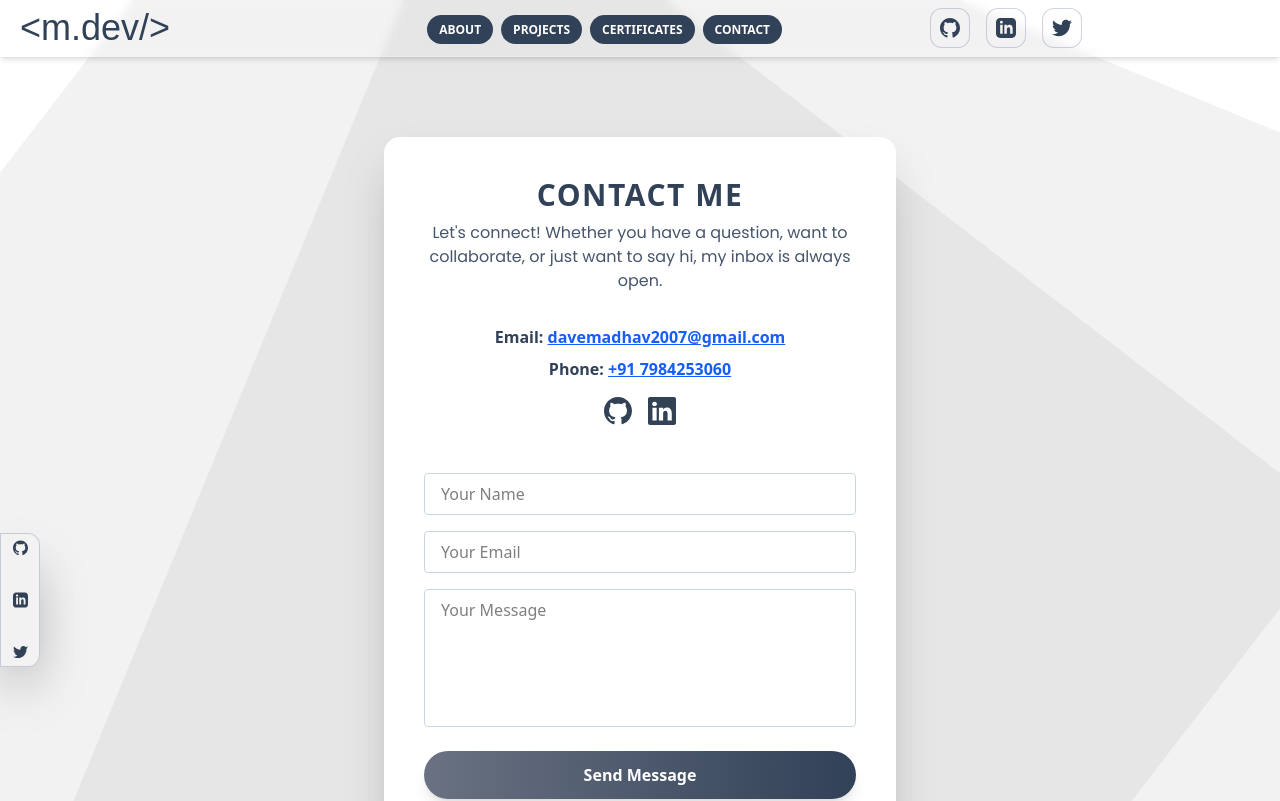
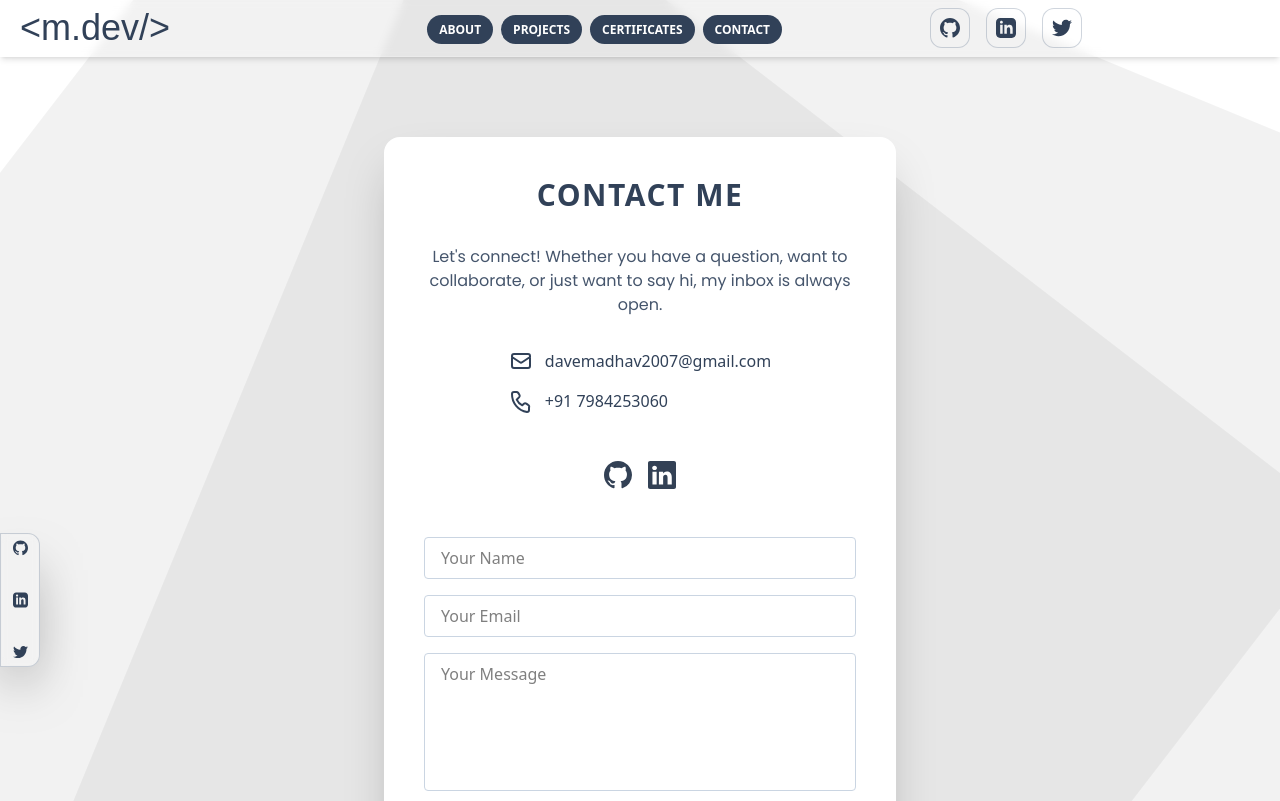
Before and after one commit to devmdave/my-portfolio, a Next.js app: page /contact in a window 1280 px wide. Shown: the top 801 px of the page. Built offline with nearby package versions, Linux system fonts and the light colour scheme; a web font is replaced by a local one.

Commit message:
some ui fixes on contact page

```diff
--- a/pages/contact.js
+++ b/pages/contact.js
@@ -16,33 +16,63 @@ export default function Contact() {
         <Navbar />
 
         <div className="mb-30 mx-auto animate-fadeInUp max-md:h-auto max-md:w-[80vw] bg-white shadow-2xl rounded-2xl max-w-lg w-full p-10 flex flex-col items-center">
-          <h2 className="text-3xl font-bold text-slate-700 mb-2 uppercase tracking-wider text-center">
+          <h2 className="text-3xl font-bold text-slate-700 mb-[4vh] uppercase tracking-wider text-center">
             Contact Me
           </h2>
           <p className="poppins-regular text-slate-600 mb-8 text-center">
-            Let's connect! Whether you have a question, want to collaborate, or just want to say hi, my inbox is always open.
+            Let's connect! Whether you have a question, want to collaborate, or
+            just want to say hi, my inbox is always open.
           </p>
           <div className="w-full mb-8">
             <div className="flex flex-col items-center space-y-2">
-              <div className="text-slate-700 font-semibold">
-                Email:{" "}
-                <a
-                  href="mailto:davemadhav2007@gmail.com"
-                  className="text-blue-600 underline hover:text-blue-800 transition-colors duration-300"
+              <div class="text-slate-700">
+                <ul class="space-y-4">
+                  <li class="flex items-center gap-3">
+                    <svg
+                      xmlns="http://www.w3.org/2000/svg"
+                      class="w-6 h-6 text-slate-700 flex-shrink-0"
+                      fill="none"
+                      viewBox="0 0 24 24"
+                      stroke="currentColor"
+                      aria-hidden="true"
                     >
+                      <path
+                        stroke-linecap="round"
+                        stroke-linejoin="round"
+                        stroke-width="2"
+                        d="M3 8l7.89 5.26a2 2 0 002.22 0L21 8M5 19h14a2 2 0 002-2V7a2 2 0 00-2-2H5a2 2 0 00-2 2v10a2 2 0 002 2z"
+                      />
+                    </svg>
+                    <a href="mailto:davemadhav2007@gmail.com" class="hover:underline">
                       davemadhav2007@gmail.com
                     </a>
-              </div>
-              <div className="text-left text-slate-700 font-semibold">
-                Phone:{" "}
-                <a
-                  href="tel:+917984253060"
-                  className="text-blue-600 underline hover:text-blue-800 transition-colors duration-300"
+                    <span class="sr-only">Email</span>
+                  </li>
+
+                  <li class="flex items-center gap-3">
+                    <svg
+                      xmlns="http://www.w3.org/2000/svg"
+                      class="w-6 h-6 text-slate-700 flex-shrink-0"
+                      fill="none"
+                      viewBox="0 0 24 24"
+                      stroke="currentColor"
+                      aria-hidden="true"
                     >
+                      <path
+                        stroke-linecap="round"
+                        stroke-linejoin="round"
+                        stroke-width="2"
+                        d="M3 5a2 2 0 012-2h2.5a2 2 0 011.7.9l1.2 1.8a2 2 0 01-.2 2.4L7.7 10.7a11.04 11.04 0 005.6 5.6l1.6-1.5a2 2 0 012.4-.2l1.8 1.2A2 2 0 0120 18.5V21a2 2 0 01-2 2A18 18 0 013 5z"
+                      />
+                    </svg>
+                    <a href="tel:+1234567890" class="hover:underline">
                       +91 7984253060
                     </a>
+                    <span class="sr-only">Phone</span>
+                  </li>
+                </ul>
               </div>
-              <div className="flex space-x-4 mt-2">
+              <div className="flex space-x-4 mt-[5vh]">
                 <a
                   href="https://github.com/devmdave"
                   target="_blank"
@@ -50,8 +80,13 @@ export default function Contact() {
                   className="hover:scale-125 transition-transform duration-300"
                   aria-label="GitHub"
                 >
-                  <svg width="28" height="28" fill="#334155" viewBox="0 0 16 16">
-                    <path d="M8 0C3.58 0 0 3.58 0 8c0 3.54 2.29 6.53 5.47 7.59.4.07.55-.17.55-.38 0-.19-.01-.82-.01-1.49-2.01.37-2.53-.49-2.69-.94-.09-.23-.48-.94-.82-1.13-.28-.15-.68-.52-.01-.53.63-.01 1.08.58 1.23.82.72 1.21 1.87.87 2.33.66.07-.52.28-.87.51-1.07-1.78-.2-3.64-.89-3.64-3.95 0-.87.31-1.59.82-2.15-.08-.2-.36-1.02.08-2.12 0 0 .67-.21 2.2.82.64-.18 1.32-.27 2-.27s1.36.09 2 .27c1.53-1.04 2.2-.82 2.2-.82.44 1.1.16 1.92.08 2.12.51.56.82 1.27.82 2.15 0 3.07-1.87 3.75-3.65 3.95.29.25.54.73.54 1.48 0 1.07-.01 1.93-.01 2.2 0 .21.15.46.55.38A8.01 8.01 0 0 0 16 8c0-4.42-3.58-8-8-8"/>
+                  <svg
+                    width="28"
+                    height="28"
+                    fill="#334155"
+                    viewBox="0 0 16 16"
+                  >
+                    <path d="M8 0C3.58 0 0 3.58 0 8c0 3.54 2.29 6.53 5.47 7.59.4.07.55-.17.55-.38 0-.19-.01-.82-.01-1.49-2.01.37-2.53-.49-2.69-.94-.09-.23-.48-.94-.82-1.13-.28-.15-.68-.52-.01-.53.63-.01 1.08.58 1.23.82.72 1.21 1.87.87 2.33.66.07-.52.28-.87.51-1.07-1.78-.2-3.64-.89-3.64-3.95 0-.87.31-1.59.82-2.15-.08-.2-.36-1.02.08-2.12 0 0 .67-.21 2.2.82.64-.18 1.32-.27 2-.27s1.36.09 2 .27c1.53-1.04 2.2-.82 2.2-.82.44 1.1.16 1.92.08 2.12.51.56.82 1.27.82 2.15 0 3.07-1.87 3.75-3.65 3.95.29.25.54.73.54 1.48 0 1.07-.01 1.93-.01 2.2 0 .21.15.46.55.38A8.01 8.01 0 0 0 16 8c0-4.42-3.58-8-8-8" />
                   </svg>
                 </a>
                 <a
@@ -61,8 +96,13 @@ export default function Contact() {
                   className="hover:scale-125 transition-transform duration-300"
                   aria-label="LinkedIn"
                 >
-                  <svg width="28" height="28" fill="#334155" viewBox="0 0 16 16">
-                    <path d="M0 1.146C0 .513.526 0 1.175 0h13.65C15.474 0 16 .513 16 1.146v13.708c0 .633-.526 1.146-1.175 1.146H1.175C.526 16 0 15.487 0 14.854zm4.943 12.248V6.169H2.542v7.225zm-1.2-8.212c.837 0 1.358-.554 1.358-1.248-.015-.709-.52-1.248-1.342-1.248S2.4 3.226 2.4 3.934c0 .694.521 1.248 1.327 1.248zm4.908 8.212V9.359c0-.216.016-.432.08-.586.173-.431.568-.878 1.232-.878.869 0 1.216.662 1.216 1.634v3.865h2.401V9.25c0-2.22-1.184-3.252-2.764-3.252-1.274 0-1.845.7-2.165 1.193v.025h-.016l.016-.025V6.169h-2.4c.03.678 0 7.225 0 7.225z"/>
+                  <svg
+                    width="28"
+                    height="28"
+                    fill="#334155"
+                    viewBox="0 0 16 16"
+                  >
+                    <path d="M0 1.146C0 .513.526 0 1.175 0h13.65C15.474 0 16 .513 16 1.146v13.708c0 .633-.526 1.146-1.175 1.146H1.175C.526 16 0 15.487 0 14.854zm4.943 12.248V6.169H2.542v7.225zm-1.2-8.212c.837 0 1.358-.554 1.358-1.248-.015-.709-.52-1.248-1.342-1.248S2.4 3.226 2.4 3.934c0 .694.521 1.248 1.327 1.248zm4.908 8.212V9.359c0-.216.016-.432.08-.586.173-.431.568-.878 1.232-.878.869 0 1.216.662 1.216 1.634v3.865h2.401V9.25c0-2.22-1.184-3.252-2.764-3.252-1.274 0-1.845.7-2.165 1.193v.025h-.016l.016-.025V6.169h-2.4c.03.678 0 7.225 0 7.225z" />
                   </svg>
                 </a>
               </div>
```
Lines whose indentation alone changed are shown as unchanged.
